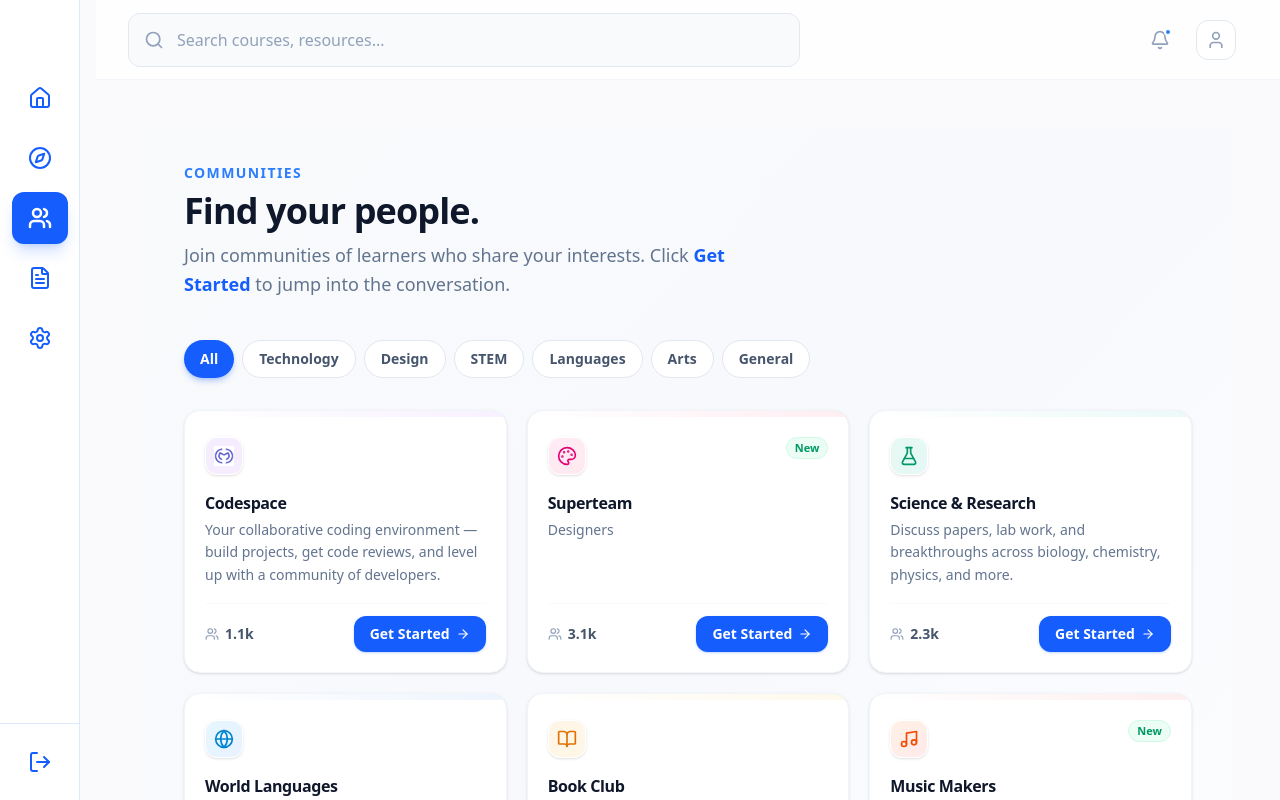
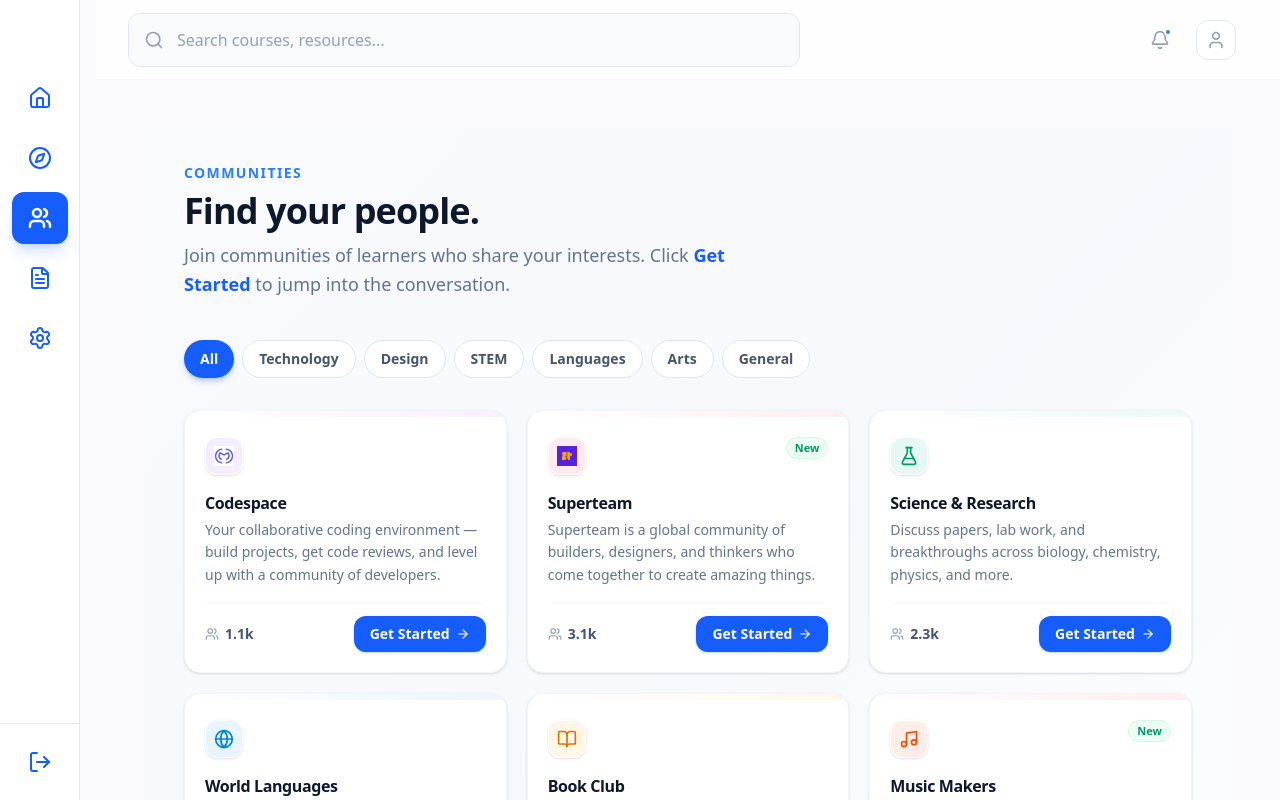
Before and after one commit to JesseJohn7/sabiskill, a Next.js app: page /dashboard in a window 1280 px wide. Both pictures are taken after a click on the button 40 px from the left and 218 px from the top of the page. Shown: the top 800 px of the page. Built offline with nearby package versions, Linux system fonts and the light colour scheme.

Commit message:
superteam

```diff
--- a/app/dashboard/components/CommunityTab.tsx
+++ b/app/dashboard/components/CommunityTab.tsx
@@ -45,13 +45,14 @@ const communities: Community[] = [
     id: "superteam",
     name: "Superteam",
     description:
-      "Designers",
+      "Superteam is a global community of builders, designers, and thinkers who come together to create amazing things.",
     members: 3104,
+    logoSrc: "/superteam.jpeg",
     category: "Design",
     icon: Palette,
     color: "text-pink-600",
     gradient: "from-pink-500/10 to-rose-500/10",
-    joinLink: "https://superteam.fun/",
+    joinLink: "https://superteam.fun",
     new: true,
   },
   {
```
Also changed, not shown: public/superteam.jpeg (added).
